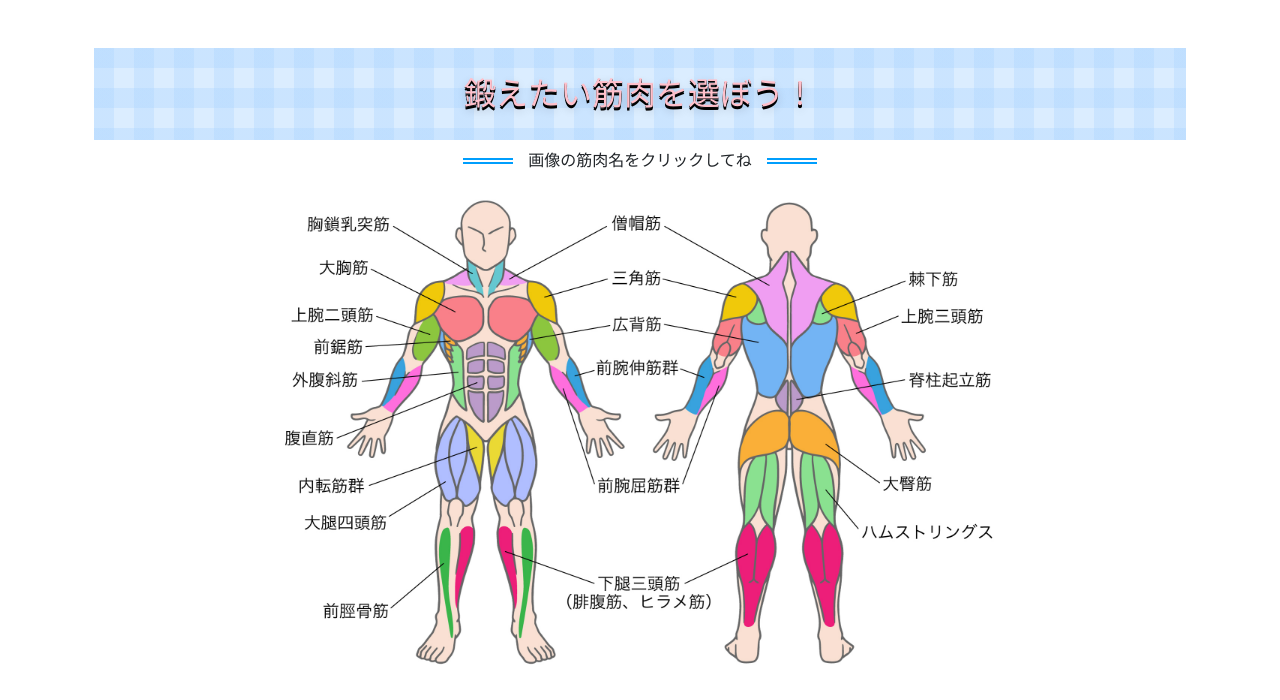
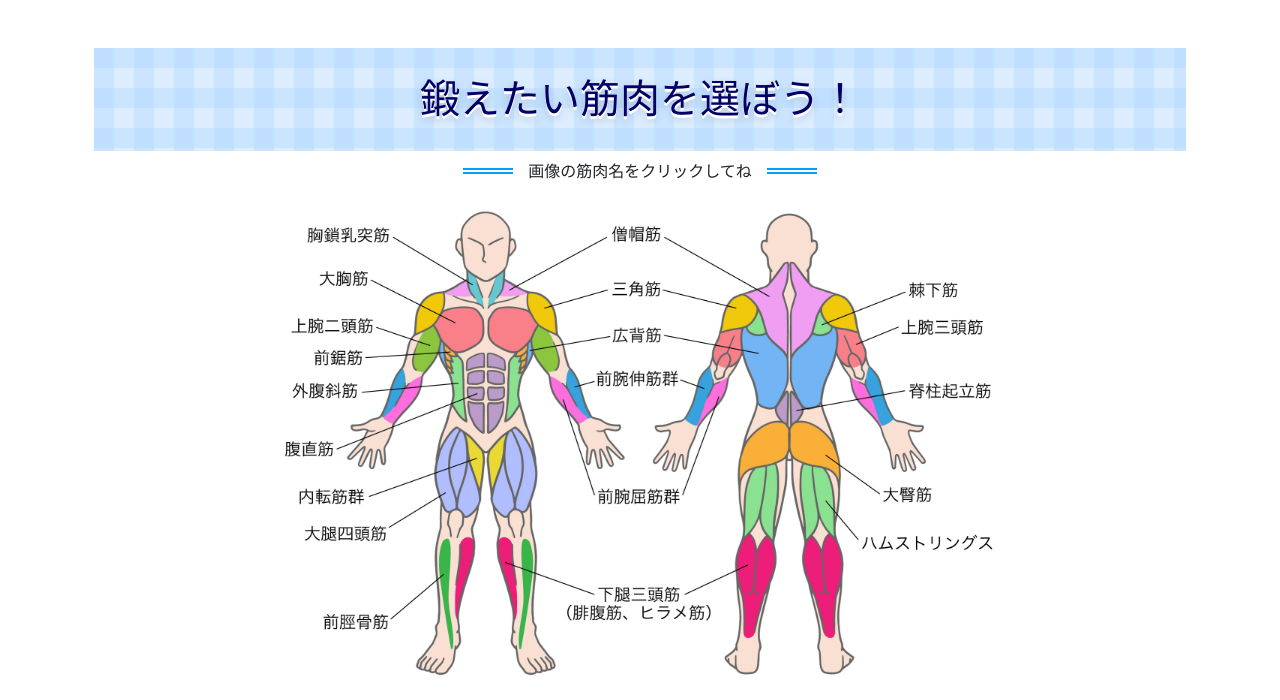
Before and after one commit to shukurimu0121/team_project, a Flask app: page / in a window 1280 px wide. Shown: the part 82-782 px from the top of the page. Before the commit the page ends 746 px from the top, so only its background shows below. Run offline with Flask 2, Linux system fonts and the light colour scheme; a user stored in the database is signed in; some libraries are stand-ins or nearby versions.

Commit message:
Thu, Mar 9, 2023, 2:57 PM +09:00

```diff
--- a/team/templates/index.html
+++ b/team/templates/index.html
@@ -6,7 +6,7 @@
 
 {% block main %}
     <div class="container-fluid">
-        <h2><span>鍛えたい筋肉を選ぼう！</span></h2>
+        <h1><span>鍛えたい筋肉を選ぼう！</span></h1>
         <h6>画像の筋肉名をクリックしてね</h6>
 
         <div class="center">
--- a/team/templates/layout.html
+++ b/team/templates/layout.html
@@ -28,9 +28,9 @@
                 color: white;
             }
 
-            h2 {
-                color: pink;
-                text-shadow: 0 1px 0 black, 0 3px 0 black, 0 4px 10px rgba(0, 0, 0, .2);
+            h1 {
+                color: #010066;
+                text-shadow: 0 1px 0 white, 0 3px 0 white, 0 4px 10px rgba(0, 0, 0, .2);
                 padding: 1.65rem 2rem;
                 background-color: rgba(165, 210, 255, .4);
                 background-image:
```
Also changed, not shown: 1 other file.
